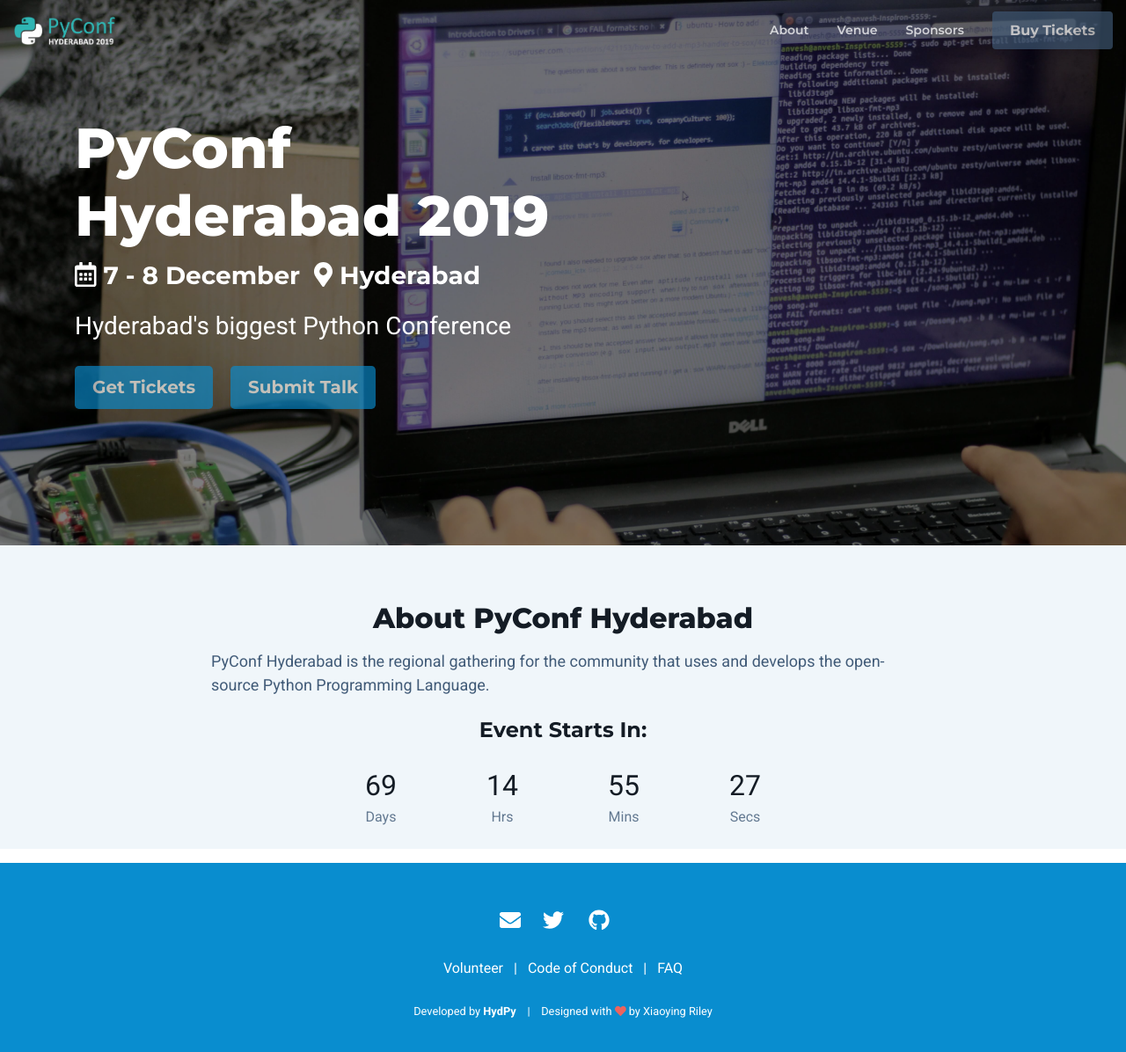
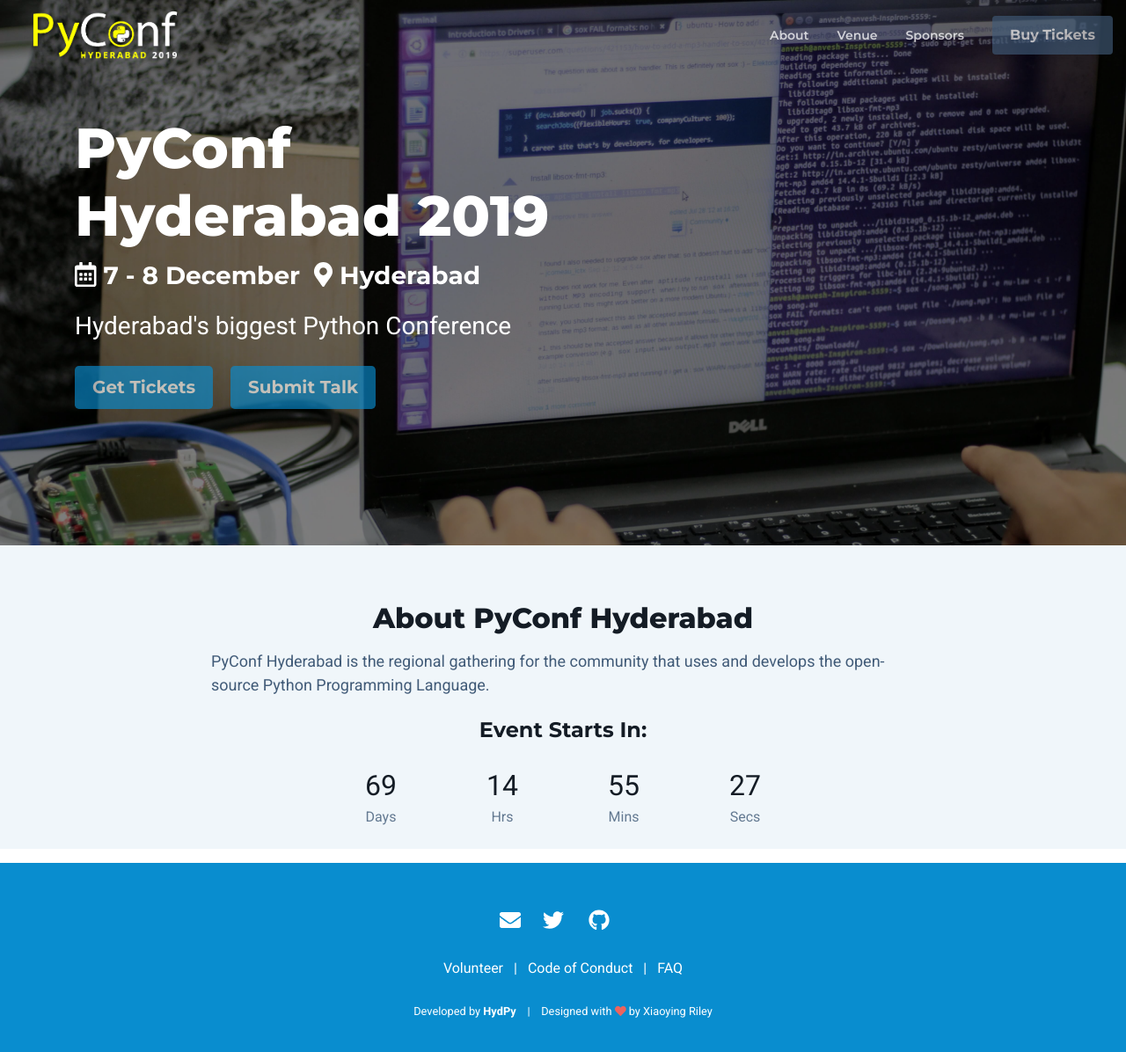
Before and after one commit to HydPy/hydpyconf2019, a Jekyll site: the page built from index.html, in a window 1280 px wide and 1209 px high. Shown: the top 1196 px of the window at 88% size. Built offline with Jekyll 4.4.1, drawn with Linux system fonts in a browser that asks for light colours; nearby versions of some CDN libraries.

Commit message:
updated pyconf logo, removed buy tickets button from header mobile.

```diff
--- a/_includes/header.html
+++ b/_includes/header.html
@@ -2,9 +2,9 @@
 		<div class="branding">
 			<div class="container-fluid">
 				<nav class="main-nav navbar navbar-expand-lg">
-					<div class="site-logo"><a href="/"><img class="logo-icon" src="assets/images/pyconf_logo__dark_bg.png" alt="logo"></a></div>
+					<div class="site-logo"><a href="/"><img class="logo-icon" src="assets/images/pyconf_logo.png" alt="logo"></a></div>
 
-					<div class="navbar-btn order-lg-2"><a class="btn btn-secondary disabled" href="{{ site.tickets_link }}" target="_blank">Buy Tickets</a></div>
+					<div class="navbar-btn order-lg-2 d-none d-lg-block"><a class="btn btn-secondary disabled" href="{{ site.tickets_link }}" target="_blank">Buy Tickets</a></div>
 
 					<button class="navbar-toggler" type="button" data-toggle="collapse" data-target="#navigation" aria-controls="navigation" aria-expanded="false" aria-label="Toggle navigation">
 						<span class="navbar-toggler-icon"></span>
--- a/_sass/theme/_home.scss
+++ b/_sass/theme/_home.scss
@@ -13,7 +13,7 @@
 	}
 
 	.logo-icon {
-		height: 34px;
+		height: 64px;
 		width: auto;
 	}
 
```
Also changed, not shown: assets/images/pyconf_logo.png (added).
